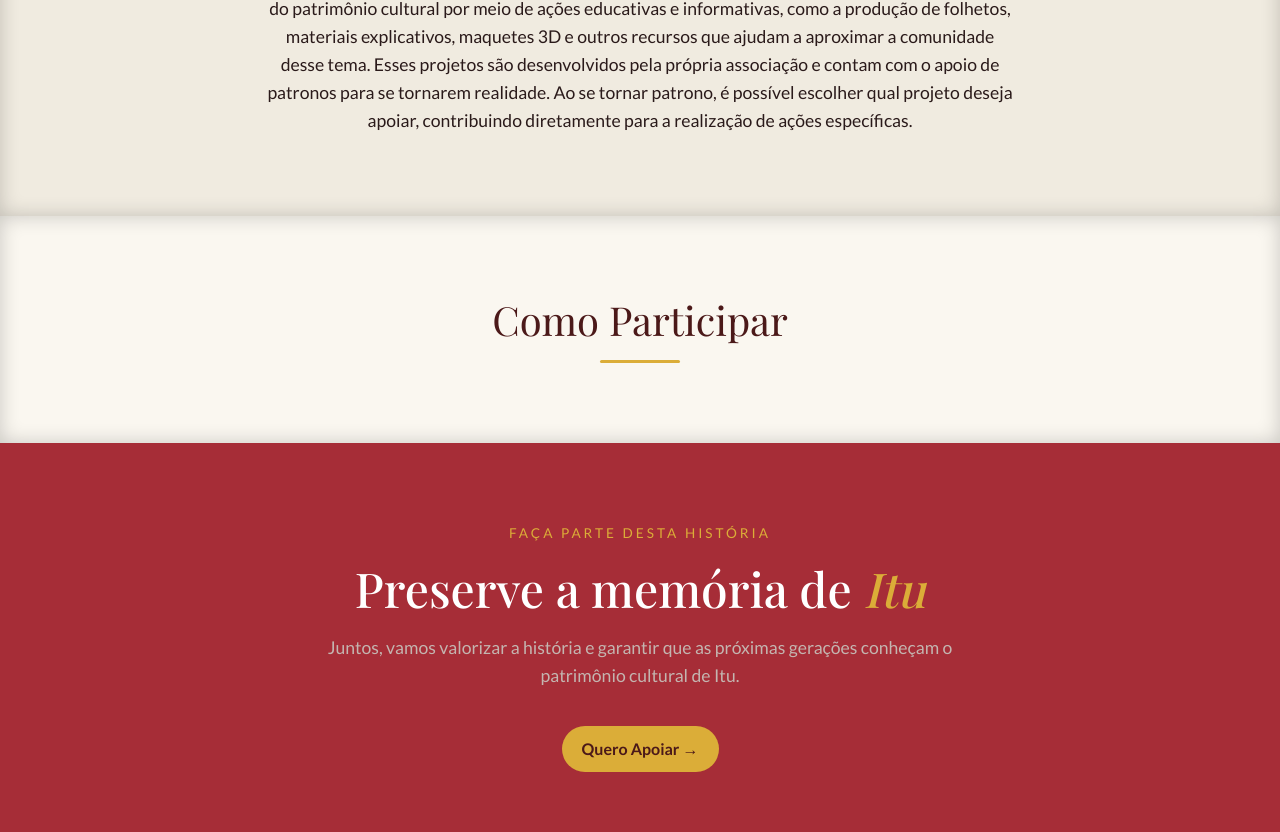
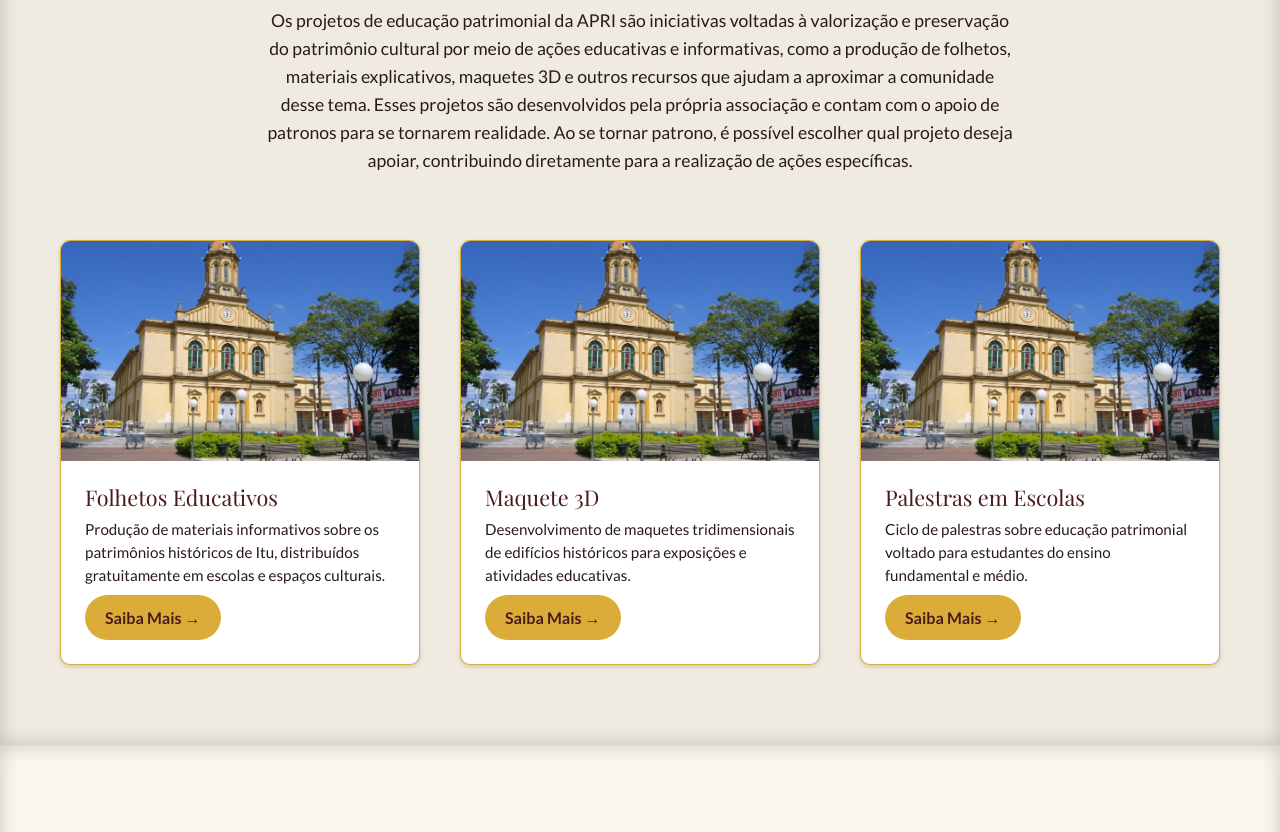
Before and after one commit to gabrielapprado/apri_project, a React (Vite) app: page / in a window 1280 px wide. Shown: the part 2288-3120 px from the top of the page. Built offline with nearby package versions, Linux system fonts and the light colour scheme; a web font is replaced by a local one.

Commit message:
feat : adiciona os cards de projeto na pagina home

```diff
--- a/src/components/pages/Home/Home.tsx
+++ b/src/components/pages/Home/Home.tsx
@@ -79,6 +79,35 @@ function Home(){
                     pela própria associação e contam com o apoio de patronos para se tornarem realidade. Ao se
                     tornar patrono, é possível escolher qual projeto deseja apoiar, contribuindo diretamente para a
                     realização de ações específicas."/>
+                    <CardGrid>
+                        <Card
+                            imagem={IgrejaMatriz}
+                            imagemAlt="Fotografia Igreja Matriz"
+                            titulo="Folhetos Educativos"
+                            descricao="Produção de materiais informativos sobre os patrimônios históricos de Itu,
+                            distribuídos gratuitamente em escolas e espaços culturais."
+                            botaoTexto="Saiba Mais →"
+                            botaoTo="/projetos"
+                        />
+                        <Card
+                            imagem={IgrejaMatriz}
+                            imagemAlt="Fotografia Igreja Matriz"
+                            titulo="Maquete 3D"
+                            descricao="Desenvolvimento de maquetes tridimensionais de edifícios
+                            históricos para exposições e atividades educativas."
+                            botaoTexto="Saiba Mais →"
+                            botaoTo="/projetos"
+                        />
+                        <Card
+                            imagem={IgrejaMatriz}
+                            imagemAlt="Fotografia Igreja Matriz"
+                            titulo="Palestras em Escolas"
+                            descricao="Ciclo de palestras sobre educação patrimonial voltado para estudantes
+                            do ensino fundamental e médio."
+                            botaoTexto="Saiba Mais →"
+                            botaoTo="/projetos"
+                        />
+                    </CardGrid>
                 </Container>
             </Section>
 
--- a/src/components/ui/CardGrid.module.css
+++ b/src/components/ui/CardGrid.module.css
@@ -4,4 +4,5 @@
   justify-content: center;
   gap: var(--space-lg);
   width: 100%;
+  margin-top: var(--space-lg)
 }
```
